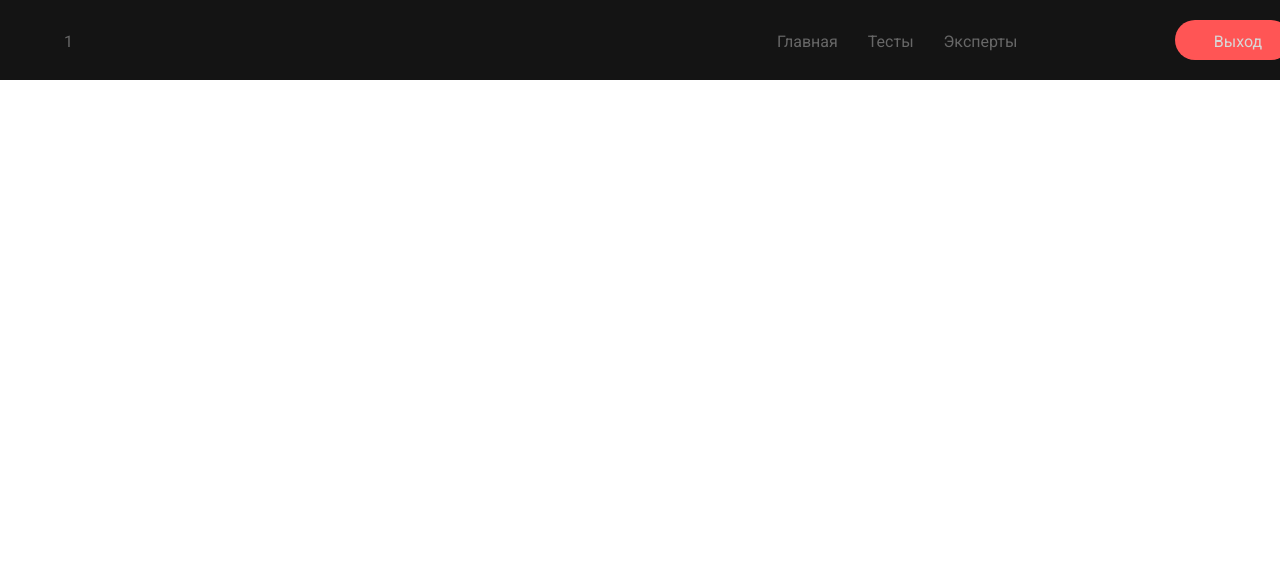
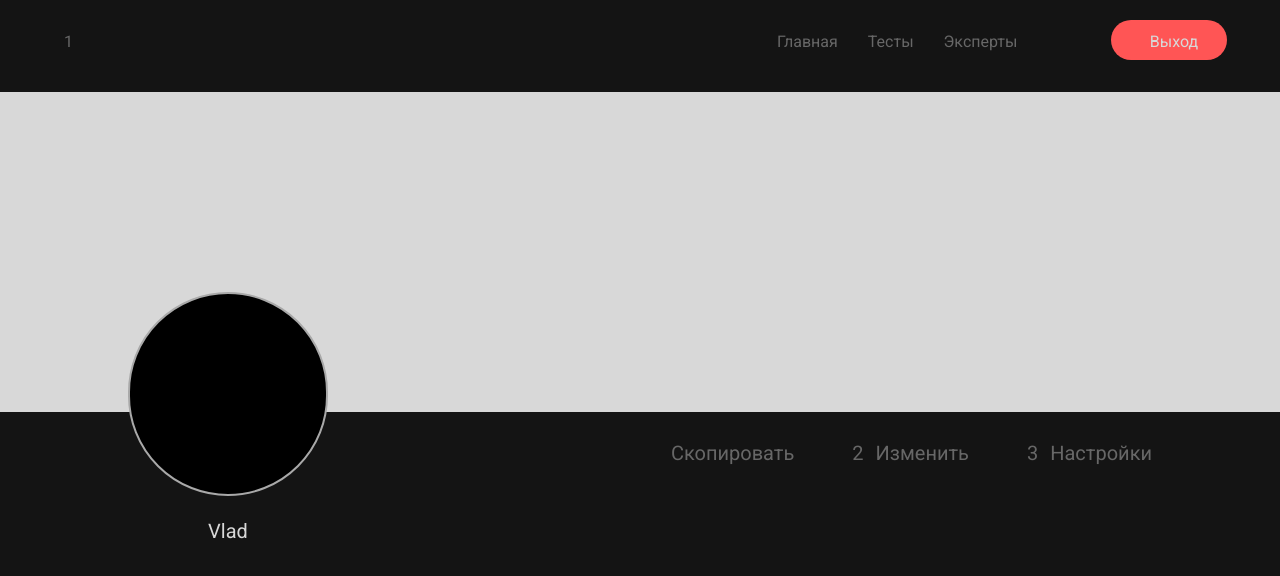
Before and after one commit to FrowningCat/psychology-tests, a React (Vite) app: page /personalAccount in a window 1280 px wide. Shown: the top 576 px of the page. Built offline with nearby package versions, Linux system fonts and the light colour scheme.

Commit message:
add block userInfo in personalAccount page

```diff
--- a/src/components/PersonalAccount/PersonalAccount.jsx
+++ b/src/components/PersonalAccount/PersonalAccount.jsx
@@ -20,21 +20,35 @@ export default function personalAccount() {
                     </div>
                 </div>
             </header>
+            <div className="personalAccount__img"></div>
             <main className="personalAccount__main">
-                <div className="personalAccount__main__img"></div>
                 <div className="personalAccount__main__userInfo">
                     <div className="personalAccount__main__userInfo__avatar">
                         <div className="personalAccount__main__userInfo__avatar__img"></div>
-                        <div className="personalAccount__main__userInfo__avatar__name"></div>
+                        <div className="personalAccount__main__userInfo__avatar__name">
+                            Vlad
+                        </div>
                     </div>
-                    <div className="personalAccount__main__userInfo__copy"></div>
-                    <div className="personalAccount__main__userInfo__editProfileAndSetting">
-                        <div className="personalAccount__main__userInfo__editProfileAndSetting__img"></div>
-                        <div className="personalAccount__main__userInfo__editProfileAndSetting__text"></div>
-                    </div>
-                    <div className="personalAccount__main__userInfo__editProfileAndSetting">
-                        <div className="personalAccount__main__userInfo__editProfileAndSetting__img"></div>
-                        <div className="personalAccount__main__userInfo__editProfileAndSetting__text"></div>
+                    <div className="personalAccount__main__userInfo__data">
+                        <div className="personalAccount__main__userInfo__data__copy">
+                            Скопировать
+                        </div>
+                        <div className="personalAccount__main__userInfo__data__editProfileAndSetting">
+                            <div className="personalAccount__main__userInfo__data__editProfileAndSetting__img">
+                                2
+                            </div>
+                            <div className="personalAccount__main__userInfo__data__editProfileAndSetting__text">
+                                Изменить
+                            </div>
+                        </div>
+                        <div className="personalAccount__main__userInfo__data__editProfileAndSetting">
+                            <div className="personalAccount__main__userInfo__data__editProfileAndSetting__img">
+                                3
+                            </div>
+                            <div className="personalAccount__main__userInfo__data__editProfileAndSetting__text">
+                                Настройки
+                            </div>
+                        </div>
                     </div>
                 </div>
                 <div className="personalAccount__main__scrollBar">
--- a/src/components/PersonalAccount/personalAccount.css
+++ b/src/components/PersonalAccount/personalAccount.css
@@ -1,17 +1,13 @@
 .personalAccount {
   background-color: #141414;
+  color: #676767;
+}
+.personalAccount__header {
   font-size: 16px;
   line-height: 19px;
-}
-.personalAccount__header {
-  width: 100vw;
-  height: 10vh;
   display: flex;
   box-sizing: border-box;
   padding: 4vh 5vw;
-}
-.personalAccount__header__logo {
-  color: #676767;
 }
 .personalAccount__header__topBar {
   display: flex;
@@ -29,7 +25,7 @@
   padding: 1.5vh 3vw;
   border-radius: 20px;
   color: #d8d8d8;
-  margin-left: 10vw;
+  margin-left: 5vw;
   background-color: #ff5555;
   height: 5vh;
   width: 9vw;
@@ -40,4 +36,59 @@
 }
 .personalAccount__header__topBar__button:hover {
   color: #ff5555;
+}
+.personalAccount__img {
+  background-color: #d8d8d8;
+  height: 40vh;
+}
+.personalAccount__main {
+  font-size: 20px;
+  line-height: 23px;
+  margin: -15vh 10vw 0 10vw;
+  width: 80vw;
+  height: 100ch;
+}
+.personalAccount__main__userInfo {
+  display: flex;
+  justify-content: space-between;
+}
+.personalAccount__main__userInfo__avatar {
+  width: 200px;
+  display: grid;
+  text-align: center;
+  gap: 24px;
+}
+.personalAccount__main__userInfo__avatar__img {
+  background-color: black;
+  height: 200px;
+  border-radius: 100px;
+  border: 2px solid #a9a9a9;
+}
+.personalAccount__main__userInfo__avatar__name {
+  color: #d8d8d8;
+}
+.personalAccount__main__userInfo__data {
+  display: flex;
+  gap: 58px;
+  margin-top: 150px;
+  height: 10px;
+}
+.personalAccount__main__userInfo__data__copy {
+  cursor: pointer;
+}
+.personalAccount__main__userInfo__data__copy:hover {
+  color: #ff5555;
+}
+.personalAccount__main__userInfo__data__editProfileAndSetting {
+  display: flex;
+  gap: 12px;
+}
+.personalAccount__main__userInfo__data__editProfileAndSetting__img {
+  cursor: pointer;
+}
+.personalAccount__main__userInfo__data__editProfileAndSetting__text {
+  cursor: pointer;
+}
+.personalAccount__main__userInfo__data__editProfileAndSetting__text:hover {
+  color: #ff5555;
 }/*# sourceMappingURL=personalAccount.css.map */
--- a/src/components/PersonalAccount/personalAccount.scss
+++ b/src/components/PersonalAccount/personalAccount.scss
@@ -19,16 +19,14 @@ $buttonHoverColor: #676767;
 
 .personalAccount {
     background-color: $backgroundColor;
-    font-size: $fontSizeheader;
-    line-height: $lineHeightheader;
+    color: $mainTextColor;
     &__header {
-        width: 100vw;
-        height: 10vh;
+        font-size: $fontSizeheader;
+        line-height: $lineHeightheader;
         display: flex;
         box-sizing: border-box;
         padding: 4vh 5vw;
         &__logo {
-            color: $mainTextColor;
         }
         &__topBar {
             display: flex;
@@ -44,7 +42,7 @@ $buttonHoverColor: #676767;
                     padding: 1.5vh 3vw;
                     border-radius: 20px;
                     color: $additionalTextColor;
-                    margin-left: 10vw;
+                    margin-left: 5vw;
                     background-color: $buttonColor;
                     height: 5vh;
                     width: 9vw;
@@ -59,4 +57,59 @@ $buttonHoverColor: #676767;
             }
         }
     }
+    &__img {
+        background-color: #d8d8d8;
+        height: 40vh;
+    }
+    &__main {
+        font-size: $fontSizeMain;
+        line-height: $lineHeightMain;
+        margin: -15vh 10vw 0 10vw;
+        width: 80vw;
+        height: 100ch;
+        &__userInfo {
+            display: flex;
+            justify-content: space-between;
+            &__avatar {
+                width: 200px;
+                display: grid;
+                text-align: center;
+                gap: 24px;
+                &__img {
+                    background-color: black;
+                    height: 200px;
+                    border-radius: 100px;
+                    border: 2px solid $borderBoxColor;
+                }
+                &__name {
+                    color: $additionalTextColor;
+                }
+            }
+            &__data {
+                display: flex;
+                gap: 58px;
+                margin-top: 150px;
+                height: 10px;
+                &__copy {
+                    cursor: pointer;
+                }
+                &__copy:hover {
+                    color: $textHoverColor;
+                }
+                &__editProfileAndSetting {
+                    display: flex;
+                    gap: 12px;
+                    &__img {
+                        cursor: pointer;
+                    }
+                    &__text {
+                        cursor: pointer;
+                    }
+                    &__text:hover {
+                        color: $textHoverColor;
+                    }
+                }
+            }
+        }
+    }
 }
```
Also changed, not shown: 1 other file (tests, documents, lock files or other folders).
